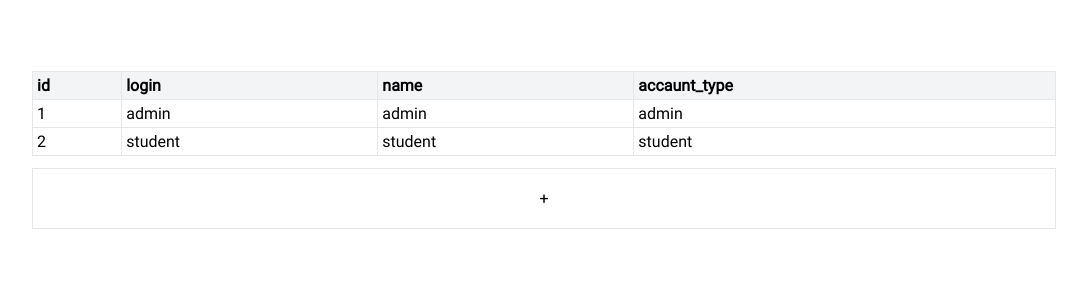
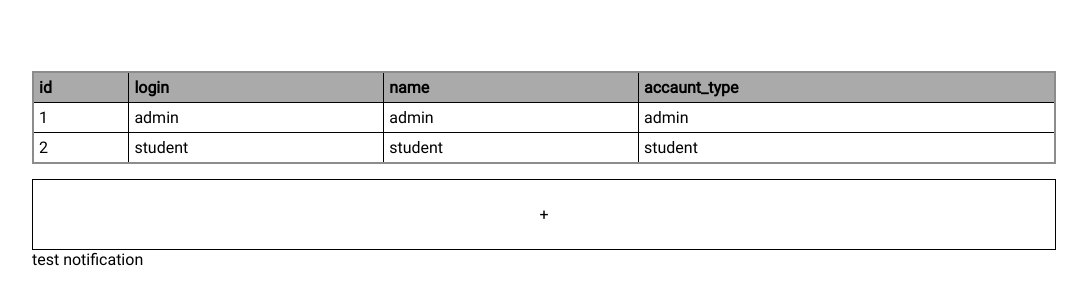
Before and after one commit to sen1van/MicroFreelance, a Flask app: page /admin in a window 1280 px wide. Shown: the part 85-390 px from the top of the page, without its empty margins (96-1183 px from the left). Run offline with Flask 3, Linux system fonts and the light colour scheme; a user stored in the database is signed in; data comes from the database, SQL or seed files in the repository; both versions use the stored data as it was after the commit; style sheets or scripts are compiled from the project's sources; parts of the project's set-up code (start-up, migrations or seed data) failed here and were passed over.

Commit message:
some code rework

```diff
--- a/app/routes.py
+++ b/app/routes.py
@@ -1,18 +1,26 @@
-from flask import render_template, flash, redirect, url_for, request, abort
+from flask import render_template, flash, redirect, url_for, request, abort, jsonify
 from flask_login import current_user, login_user, logout_user, login_required
 import sqlalchemy as sa
 from sqlalchemy.sql import func
 from wand.image import Image
 import datetime
-import utils
 import random
 
-import fish
 from app import app
-from forms import *
+from forms import LoginForm, RegisterForm, ProfileEditorForm, PostEditorForm
+from forms import AdminUserEditForm, PostRespondForm
 from app import db
-from models import *
+from models import User, Post, PostRespond, Notification, RegCode
 from config import Config
+
+
+# idk how do it better
+# TODO: find the right way to do this
+base_render_teplate = render_template
+def render_template(*args, **kwargs):
+    kwargs['current_user'] = current_user
+    return base_render_teplate(*args, **kwargs)
+
 
 @app.route('/login/', methods=['GET', 'POST'])
 @app.route('/login', methods=['GET', 'POST'])
@@ -30,7 +38,7 @@ def login():
         flash(['Вы успешно вошли', 'green'])
         login_user(user, remember=True)
         return redirect(url_for('profile'))
-    return render_template('login.html', form=form, current_user=current_user)
+    return render_template('login.html', form=form)
 
 @app.route('/register/', methods=['GET', 'POST'])
 @app.route('/register', methods=['GET', 'POST'])
@@ -41,16 +49,16 @@ def register():
 
     if form.validate_on_submit():
         code = db.session.scalar( sa.select(RegCode).where(RegCode.code == form.code.data) )
-        if code == None:
+        if code is None:
             flash(['Код не найден', 'red'])
             return redirect(url_for('register'))
         if code.create_date < datetime.datetime.utcnow() - datetime.timedelta(minutes=Config.code_ttl):
             flash(['Код устарел', 'red'])
             return redirect(url_for('register'))
-        if code.used_id != None:
+        if code.used_id is not None:
             flash(['Код уже используется', 'red'])
             return redirect(url_for('register'))
-        if db.session.scalar( sa.select(User).where(User.login == form.login.data) ) != None:
+        if db.session.scalar( sa.select(User).where(User.login == form.login.data) ) is not None:
             flash(['Логин уже используется', 'red'])
             return redirect(url_for('register'))
         user = User()
@@ -70,16 +78,18 @@ def register():
 @app.route('/reg-code', methods=['GET', 'POST'])
 @login_required
 def reg_code():
-    if not current_user.is_authenticated or current_user.account_type not in ['admin', 'teacher']:
-        return redirect(url_for('my_tasks'))
+    if not current_user.is_authenticated:
+        return abort(401)
+    if not current_user.check_role(['admin', 'teacher']):
+        return abort(418)
     code = db.session.scalar( sa.select(RegCode)
         .where(RegCode.author_id == current_user.id)
         .where(RegCode.create_date > datetime.datetime.utcnow() - datetime.timedelta(minutes=Config.code_ttl))
-        .where(RegCode.used_id == None))
-    if code == None:
+        .where(RegCode.used_id is None))
+    if code is None:
         code = RegCode()
         try_code = random.randint(*Config.code_range)
-        while db.session.scalar(sa.select(RegCode).where(RegCode.code == try_code)) != None:
+        while db.session.scalar(sa.select(RegCode).where(RegCode.code == try_code)) is not None:
             try_code = random.randint(*Config.code_range)
         code.code = try_code
         code.author_id = current_user.id
@@ -98,14 +108,14 @@ def logout():
 @app.route('/profile')
 @app.route('/profile/<login>')
 def profile(login = None):
-    if login == None and current_user.is_authenticated:
+    if login is None and current_user.is_authenticated:
         return redirect(url_for('profile', login = current_user.login))
     is_owner = False
     if current_user.is_authenticated and login == current_user.login:
         is_owner = True
     user = db.session.scalar( sa.select(User).where(User.login == login))
-    if user != None:
-        return render_template('profile.html', user = user, owner = is_owner, current_user=current_user)
+    if user is not None:
+        return render_template('profile.html', user = user, owner = is_owner)
     return abort(404)
 
 @app.route('/profile-editor/', methods=['GET', 'POST'])
@@ -134,7 +144,7 @@ def profile_editor():
         flash(['Произошла ошибка, возможно ошибка заполнения', 'red'])
     form.aboutme.data = current_user.aboutme
     form.contact_info.data = current_user.contact_info
-    return render_template('profile_editor.html', current_user=current_user, form=form)
+    return render_template('profile_editor.html', form=form)
 
 
 @app.route('/my-tasks/<filter>')
@@ -161,7 +171,7 @@ def my_tasks(filter = None):
             ) \
             .order_by(Post.selected.desc(), Post.update_date.desc())
 
-    return render_template('post_list.html', tasks = list(db.session.scalars(query)), create_new = True, current_user=current_user, null_message='У вас нету обьявлений')
+    return render_template('post_list.html', tasks = list(db.session.scalars(query)), create_new = True, null_message='У вас нету обьявлений')
 
 @app.route('/')
 @app.route('/index')
@@ -173,7 +183,7 @@ def all_tasks(filter = None):
         .where(Post.selected == False)           \
         .where(Post.archived == False)                      \
         .order_by(Post.selected.desc(), Post.update_date.desc())
-    return render_template('post_list.html', tasks = list(db.session.scalars(query)), create_new = True, current_user=current_user, null_message='Сейчас на сайте обьявлений нет, приходите ещё')
+    return render_template('post_list.html', tasks = list(db.session.scalars(query)), create_new = True, null_message='Сейчас на сайте обьявлений нет, приходите ещё')
 
 @app.route('/')
 @app.route('/archive/')
@@ -183,14 +193,16 @@ def archive(filter = None):
         .where(Post.archived == True)                               \
         .where(sa.or_(Post.author_id == current_user.id, Post.selected_respond_author_id == current_user.id)) \
         .order_by(Post.selected.desc(), Post.update_date.desc())
-    return render_template('post_list.html', tasks = list(db.session.scalars(query)), create_new = False, title='Архив', current_user=current_user, null_message='В архиве пусто....')
+    return render_template('post_list.html', tasks = list(db.session.scalars(query)), create_new = False, title='Архив', null_message='В архиве пусто....')
 
 @app.route('/create-post/', methods=['GET', 'POST'])
 @app.route('/create-post',  methods=['GET', 'POST'])
 @login_required
 def create_post():
     if not current_user.is_authenticated:
-        return redirect(url_for('my_tasks'))
+        abort(401)
+    if not current_user.check_role('admin'):
+        abort(418)
     form = PostEditorForm()
     if form.validate_on_submit():
         print(form.data_text.data)
@@ -217,7 +229,7 @@ def create_post():
         data.currency = form.currency.data
         flash(['Произошла ошибка, возможно ошибка заполнения', 'red'])
     data.new_post = True
-    return render_template('post.html', edit=True, form=form, current_user=current_user, data = data)
+    return render_template('post.html', edit=True, form=form, data = data)
 
 @app.route('/edit-post/<post_id>', methods=['GET', 'POST'])
 @login_required
@@ -247,12 +259,12 @@ def edit_post(post_id):
         flash(['Произошла ошибка, возможно ошибка заполнения', 'red'])
     if data.archived or data.selected:
         return redirect(url_for("post", id=post_id))
-    return render_template('post.html', edit=True, form=form, current_user=current_user, data = data)
+    return render_template('post.html', edit=True, form=form, data = data)
 
 @app.route('/post/<id>', methods=['GET', 'POST'])
 def post(id = None):
     data = db.session.scalar( sa.select(Post).where(Post.id == id) )
-    if data == None:
+    if data is None:
         return abort(404)
     if current_user.is_authenticated and current_user.id != data.author_id:
         form = PostRespondForm()
@@ -280,20 +292,8 @@ def post(id = None):
             responds = sorted(responds, key= lambda x: not x.selected)
         else:
             responds = []
-    return render_template('post.html', edit=False, form=form, data=data, current_user=current_user, responds=responds)
+    return render_template('post.html', edit=False, form=form, data=data, responds=responds)
 
-# Удалять посты пока нельзя, только архивация
-# Загатовка для админ панели
-# @app.route('/delete-post/<id>')
-# @login_required
-# def delete_post(id = None):
-#     data = db.session.scalar( sa.select(Post).where(Post.id == id) )
-#     if data.author_id != current_user.id:
-#         return abort(418)
-#     db.session.delete(data)
-#     db.session.commit()
-#     flash(['Вы удалили пост', 'green'])
-#     return redirect(url_for('my_tasks'))
 
 @app.route('/archiving-post/<post_id>')
 @login_required
@@ -333,10 +333,13 @@ def select_respond(post_id, user_id):
 
 
 
+
+# admin actions
+
 @app.route('/admin')
 @login_required
 def admin_panel():
-    if current_user.account_type != "admin":
+    if not current_user.check_role('admin'):
         abort(418)
     users = db.session.scalars(sa.select(User))
     return render_template('admin/admin_panel.html', users=users)
@@ -345,7 +348,7 @@ def admin_panel():
 @app.route('/admin/<user_id>', methods=['GET', 'POST'])
 @login_required
 def admin_panel_edit_user(user_id):
-    if current_user.account_type != "admin":
+    if not current_user.check_role('admin'):
         abort(418)
     user = db.session.scalar(sa.select(User).where(User.id == user_id))
     form = AdminUserEditForm()
@@ -366,9 +369,9 @@ def admin_panel_edit_user(user_id):
 
 @app.route('/admin-create-new-user')
 def new_user():
-    if current_user.account_type != "admin":
+    if not current_user.check_role('admin'):
         abort(418)
-    if db.session.scalar(sa.select(User).where(User.login == 'new-user')) != None:
+    if db.session.scalar(sa.select(User).where(User.login == 'new-user')) is not None:
         flash(['Новый пользователь уже создан', 'red'])
         return redirect(url_for("admin_panel"))
     u = User()
@@ -382,7 +385,7 @@ def new_user():
 @app.route('/admin-delete-user/<id>')
 @login_required
 def delete_user(id):
-    if current_user.account_type != "admin":
+    if not current_user.check_role('admin'):
         abort(418)
     data = db.session.scalar( sa.select(User).where(User.id == id) )
     db.session.delete(data)
@@ -391,63 +394,53 @@ def delete_user(id):
     return redirect(url_for('admin_panel'))
 
 
+
+
+# errors
 @app.errorhandler(404)
-def page_not_found(e):
-    return render_template('errors/404.html', current_user=current_user), 404
+def page_not_found_e(e):
+    return render_template('errors/404.html'), 404
 
 @app.errorhandler(401)
-def login_required(e):
-    return render_template('errors/401.html', current_user=current_user), 401
+def login_required_e(e):
+    return render_template('errors/401.html'), 401
 
 @app.errorhandler(403)
-def Forbidden(e):
-    return render_template('errors/403.html', current_user=current_user), 401
+def Forbidden_e(e):
+    return render_template('errors/403.html'), 401
 
 @app.errorhandler(418)
-def teapot(e):
-    return render_template('errors/418.html', current_user=current_user), 401
+def teapot_e(e):
+    return render_template('errors/418.html'), 401
 
 
 
 
-
-
-
-@app.route('/create-user-debug/<login>')
-def new_user_debug(login):
-    u = User()
-    u.login = login
-    u.set_password('1111')
-    db.session.add(u)
-    db.session.commit()
-    return redirect(url_for("login"))
-
-@app.route('/do-admin-debug/<login>')
-def do_admin(login):
-    u = db.session.scalar(sa.select(User).where(User.login == login))
-    u.account_type = 'admin'
-    db.session.commit()
-    return redirect(url_for("login"))
-
-
 # api
 @app.route('/api/get-notifications')
+@login_required
 def api_get_notifications():
-    return {
-        'new' : True,
-        'data': [
-            {
-                'header' : 'Test notif',
-                'data' : 'Test lorem ipsom IDIDI',
-                'link' : 'profile'
-            },
-                        {
-                'header' : 'Test notif',
-                'data' : 'Test lorem ipsom IDIDI',
-                'link' : 'profile'
-            }
-        ]
-        }
+    data = sa.select(Notification)                         \
+            .where(Notification.reciver_id == current_user.id)   \
+            .order_by(Notification.create_date.desc()).limit(5)
+    data = list(db.session.scalars(data))
+    return jsonify(*map(lambda x: x.json(), data))
+
 @app.route('/api/ok-notifications')
+@login_required
 def api_ok_notifications():
-    return {}
+    data = sa.select(Notification)                         \
+        .where(Notification.reciver_id == current_user.id)   \
+        .where(Notification.readed == False)
+    data = list(db.session.scalars(data))
+    print(data)
+    for i in data:
+        i.readed = True
+    db.session.commit()
+    return {'status' : 'ok'}
+
+@app.route('/api/test-notification')
+@login_required
+def api_test_notification():
+    current_user.add_notification('TEST NOTIFICATION', 'test notification sended')
+    return {'status' : 'ok'}
--- a/app/static/input.sass
+++ b/app/static/input.sass
@@ -69,4 +69,5 @@ body
 @import 'styles/post_list'
 @import 'styles/post'
 @import 'styles/login'
+@import 'styles/admin_panel'
 @import 'styles/notifications'
--- a/app/static/output.css
+++ b/app/static/output.css
@@ -726,6 +726,38 @@ body {
   margin-top: 30vh;
 }
 
+.admin-panel .user-table {
+  table-layout: auto;
+  width: 100%;
+  border-collapse: collapse;
+  border-spacing: 0;
+  border: 2px solid rgb(140, 140, 140);
+}
+.admin-panel .user-table .header {
+  background: #aaa;
+  text-align: left;
+}
+.admin-panel .user-table .header th {
+  border: solid 1px;
+  padding: 5px;
+}
+.admin-panel .user-table .user-line {
+  cursor: pointer;
+}
+.admin-panel .user-table .user-line:hover {
+  background: #ccc;
+}
+.admin-panel .user-table .user-line td {
+  border: solid 1px;
+  padding: 5px;
+}
+.admin-panel .add-user {
+  text-align: center;
+  border: solid 1px;
+  margin-top: 15px;
+  padding: 25px;
+}
+
 .notifications-popup {
   display: none;
   position: relative;
@@ -736,7 +768,7 @@ body {
 }
 .notifications-popup .content {
   position: block;
-  font-size: 24px;
+  font-size: 20px;
   padding: 8px;
   border: solid 1px;
   border-radius: 8px;
@@ -760,18 +792,21 @@ body {
   margin-top: 5px;
 }
 .notifications-popup .content .list .notification .header {
-  font-size: 20px;
+  font-size: 16px;
   line-height: 1.6rem;
 }
 .notifications-popup .content .list .notification .data {
   line-height: 1.2rem;
-  font-size: 16px;
+  font-size: 14px;
 }
 .notifications-popup .content .list .placeholder {
   color: #AAA;
   width: 100%;
   text-align: center;
   padding-bottom: 7px;
+}
+.notifications-popup .content .unread {
+  background-color: #FFFF90;
 }
 
 .notif-activ {
--- a/app/static/scripts/notifications.js
+++ b/app/static/scripts/notifications.js
@@ -24,25 +24,32 @@ async function getData(respond) {
   }
 async function get_notifications() {
     respond = await getData('get-notifications');
-    data = respond.data;
-    news = respond.new;
+    var data = respond;
     list = document.getElementById("notif-list");
     list.textContent = '';
-    if (data.length == 0){
+    if (!data){
         var notif_data = document.createElement("div");
         notif_data.innerHTML =
         '<p class="placeholder">пусто</p>';
         list.appendChild(notif_data);
+        return 0
     }
+    news = false;
     for (x = 0; x < data.length; x++){
         var notif_data = document.createElement("div");
+        new_class = ''
+        if (data[x].readed == false)
+            new_class = ' unread';
         notif_data.innerHTML =
-        '<a href="' + data[x].link + '"><div class="notification">' +
+        '<a href="' + data[x].link + '"><div class="notification' + new_class + '">' +
         '<p class="header">' + data[x].header + '</p>' +
         '<p class="data">' + data[x].data + '</p>' +
         '</div></a>';
         list.appendChild(notif_data);
+        if (data[x].readed == false)
+            news = true;
     }
+    console.log(news)
     if (news && !news_state){
         notif_button.classList.add('notif-new');
         notif_button.src = '/static/icons/notifications-new.svg';
@@ -63,21 +70,28 @@ get_notifications();
 function notifOpen(){
     get_notifications();
     notif_button.classList.remove('notif-new');
+    getData('ok-notifications')
 }
 
 var isNotifOpen = false
 document.addEventListener('click', (e) => {
-    if(e.target === notif_button) {
-        if (!isNotifOpen)
+    console.log(e.target)
+    if(e.target == notif_button) {
+        if (!isNotifOpen){
             notif_popup.classList.add('notif-activ');
-        else
+            regular_chek = '';
+        }
+        else{
             notif_popup.classList.remove('notif-activ');
+            regular_chek = setInterval(get_notifications, 5000)
+        }
         isNotifOpen = !isNotifOpen;
         notifOpen()
     }
     else {
-        notifOpen = false
+        isNotifOpen = false
         notif_popup.classList.remove('notif-activ');
+        regular_chek = setInterval(get_notifications, 5000)
     }
 });
 
--- a/app/templates/admin/admin_panel.html
+++ b/app/templates/admin/admin_panel.html
@@ -2,31 +2,36 @@
 
 
 {% block content %}
-
-<table class="table-auto w-full border">
-    <thead class="bg-gray-100">
-      <tr class="divide-x">
-        <th class="p-1 text-start">id</th>
-        <th class="p-1 text-start">login</th>
-        <th class="p-1 text-start">name</th>
-        <th class="p-1 text-start">accaunt_type</th>
+<div class="admin-panel">
+  <table class="user-table">
+    <thead class="header">
+      <tr>
+        <th>id</th>
+        <th>login</th>
+        <th>name</th>
+        <th>accaunt_type</th>
       </tr>
     </thead>
     <tbody>
     {% for user in users%}
-      <tr class="border divide-x hover:bg-gray-100 cursor-pointer" onclick="window.location.replace('admin/{{user.id}}')">
-        <td class="p-1 text-start overflow-scroll">{{user.id}}</td>
-        <td class="p-1 text-start overflow-scroll">{{user.login}}</td>
-        <td class="p-1 text-start overflow-scroll">{{user.name}}</td>
-        <td class="p-1 text-start overflow-scroll">{{user.account_type}}</td>
+      <tr class="user-line" onclick="window.location.replace('admin/{{user.id}}')">
+        <td>{{user.id}}</td>
+        <td>{{user.login}}</td>
+        <td>{{user.name}}</td>
+        <td>{{user.account_type}}</td>
       </tr>
 
     {% endfor %}
     </tbody>
   </table>
-  <a href="admin-create-new-user">
-    <p class="text-center border mt-3 p-5">
-      +
-    </p>
-  </a>
+    <a href="admin-create-new-user">
+      <p class="add-user">
+        +
+      </p>
+    </a>
+</div>
+
+<div class="notifications-actions">
+  <a href="/api/test-notification" target='_blank'>test notification</a>
+</div>
 {% endblock %}
--- a/app/templates/base/base.html
+++ b/app/templates/base/base.html
@@ -56,7 +56,7 @@
             }
         }
     </script>
-    <script> const base_url = "http://192.168.3.13:5000/api/" </script>
+    <script> const base_url = "http://0.0.0.0:5000/api/" </script>
     <script src="/static/scripts/notifications.js"></script>
 </body>
 </html>
--- a/app/templates/base/header.html
+++ b/app/templates/base/header.html
@@ -28,10 +28,9 @@
 </nav>
 
 
-<div class="mobile-logo vibrate" >
-  <a>MicroFreelance</a><img class="notifications" src="/static/icons/notifications.svg">
+<div class="mobile-logo">
+  <a>MicroFreelance</a>
 </div>
-
 <nav class="nav-mobile">
   <div class="content">
     <div class="tab vibrate">
--- a/app/templates/base/header_assets/notifications.html
+++ b/app/templates/base/header_assets/notifications.html
@@ -1,3 +1,4 @@
+{% if current_user.is_authenticated %}
 <div class="notifications-popup" id="notif-popup">
     <div class="pos">
         <div class="content">
@@ -16,3 +17,4 @@
     </div>
 </div>
 <img class="notifications" src="/static/icons/notifications.svg" id="notif-button">
+{% endif %}
```
Also changed, not shown: app/models.py (+37 -3 lines), app/static/styles/notifications.sass (+5 -3 lines), app/utils.py (+2 -5 lines), todo.md (deleted, +0 -4 lines), README.md, app/app.db, 1 other file.
